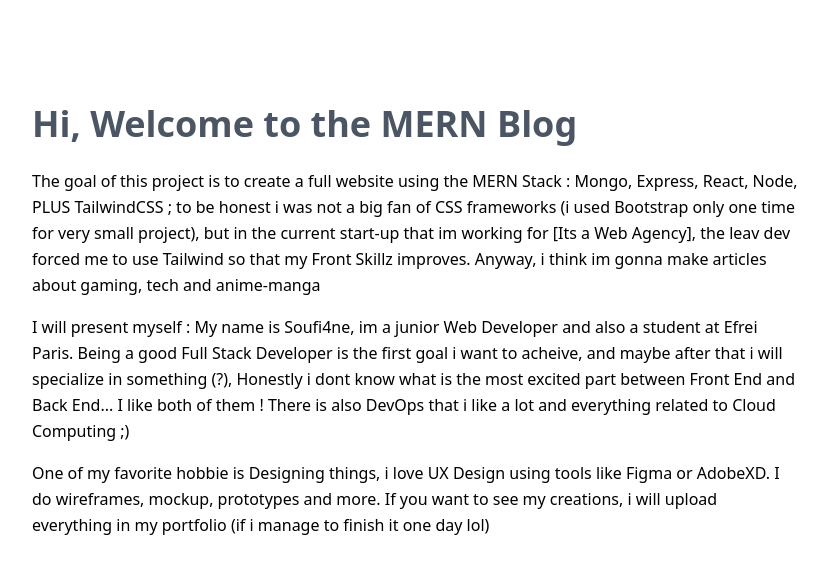
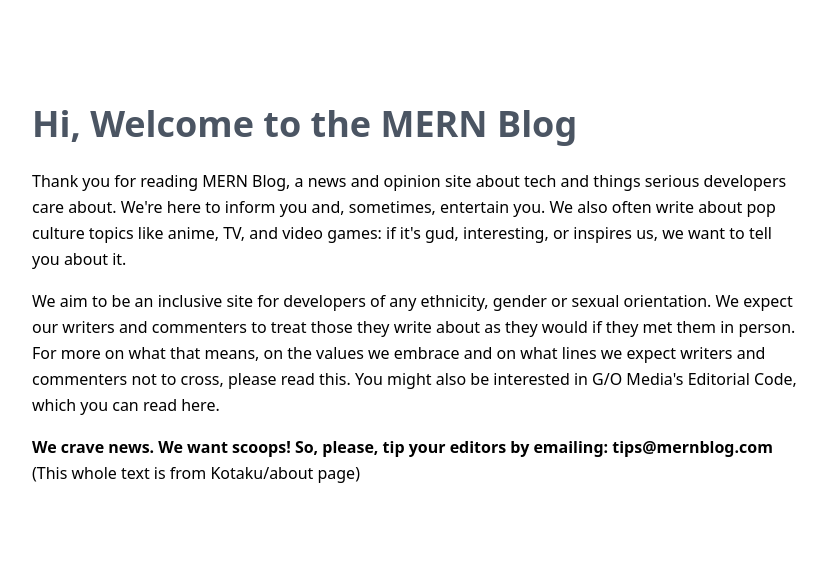
Before and after one commit to Soufi4ne/The-Mern-Blog-Tailwind, a React (Create React App) app: page / in a window 1280 px wide. Shown: the top 574 px of the page, without its empty margins (224-1051 px from the left). Built offline with nearby package versions, Linux system fonts and the light colour scheme.

Commit message:
some adjustements PLUS imports in app js

```diff
--- a/src/App.js
+++ b/src/App.js
@@ -1,5 +1,8 @@
 import Home from "./pages/Home";
 import { BrowserRouter as Router, Route, Routes } from "react-router-dom";
+import About from "./pages/About";
+import ArticlesList from "./pages/ArticlesList";
+import Article from "./pages/Article";
 
 function App() {
   return (
--- a/src/pages/home.js
+++ b/src/pages/home.js
@@ -5,13 +5,14 @@
     <div className='mb-20'>
         <h1 className='sm:text-4xl text-2xl font-bold my-6 text-gray-600'>Hi, Welcome to the MERN Blog</h1>
         <p className="mx-auto leading-relaxed text-base mb-4">
-            The goal of this project is to create a full website using the MERN Stack : Mongo, Express, React, Node, PLUS TailwindCSS ; to be honest i was not a big fan of CSS frameworks (i used Bootstrap only one time for very small project), but in the current start-up that im working for [Its a Web Agency], the leav dev forced me to use Tailwind so that my Front Skillz improves. Anyway, i think im gonna make articles about gaming, tech and anime-manga
+        Thank you for reading MERN Blog, a news and opinion site about tech and things serious developers care about. We're here to inform you and, sometimes, entertain you. We also often write about pop culture topics like anime, TV, and video games: if it's gud, interesting, or inspires us, we want to tell you about it.
         </p>
         <p className="mx-auto leading-relaxed text-base mb-4">
-            I will present myself : My name is Soufi4ne, im a junior Web Developer and also a student at Efrei Paris. Being a good Full Stack Developer is the first goal i want to acheive, and maybe after that i will specialize in something (?), Honestly i dont know what is the most excited part between Front End and Back End... I like both of them ! There is also DevOps that i like a lot and everything related to Cloud Computing ;)
+        We aim to be an inclusive site for developers of any ethnicity, gender or sexual orientation. We expect our writers and commenters to treat those they write about as they would if they met them in person. For more on what that means, on the values we embrace and on what lines we expect writers and commenters not to cross, please read this. You might also be interested in G/O Media's Editorial Code, which you can read here.
         </p>
-        <p className="mx-auto leading-relaxed text-base mb-4">
-            One of my favorite hobbie is Designing things, i love UX Design using tools like Figma or AdobeXD. I do wireframes, mockup, prototypes and more. If you want to see my creations, i will upload everything in my portfolio (if i manage to finish it one day lol)
+        <p className="mx-auto leading-relaxed font-bold text-base mb-4">
+        We crave news. We want scoops! So, please, tip your editors by emailing: tips@mernblog.com<br/>
+        <span className="font-light">(This whole text is from Kotaku/about page)</span>
         </p>
     </div>
   )
```
